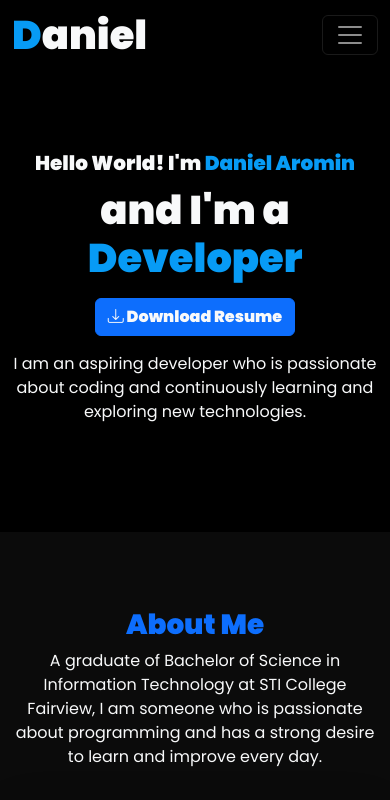
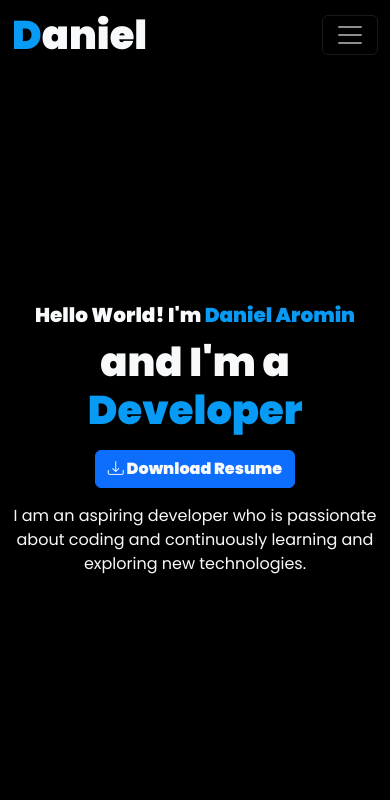
Before and after one commit to Ban1el/Personal-Website-1, a website: page index.html in a window 390 px wide. Shown: the top 800 px of the page. Drawn offline with nearby package versions, Linux system fonts and the light colour scheme; a web font is replaced by a local one.

Commit message:
Update resume, experience details and hero layout

```diff
--- a/index.html
+++ b/index.html
@@ -83,13 +83,14 @@
     <!-- main section -->
     <section id="intro" class="pt-0">
       <div class="container-lg">
-        <div class="row justify-content-center align-content-center">
-          <div
-            class="col-md-6 text-light text-center text-md-start d-flex align-items-center"
-          >
-            <div class="py-5">
+        <div
+          class="row d-flex justify-content-center align-content-center"
+          style="height: 80vh"
+        >
+          <div class="col-12 text-light text-centerd-flex align-items-center">
+            <div>
               <p
-                class="mb-2 intro-text fw-bold"
+                class="mb-2 intro-text fw-bold text-center"
                 data-aos="fade-right"
                 data-aos-once="true"
                 data-aos-duration="1000"
@@ -100,7 +101,7 @@
                 >
               </p>
               <h1
-                class="fw-bold"
+                class="fw-bold text-center"
                 data-aos="fade-right"
                 data-aos-once="true"
                 data-aos-duration="1000"
@@ -109,7 +110,11 @@
               >
                 and I'm a <span id="intro-position-text">Developer</span>
               </h1>
-              <a href="./assets/resume/Aromin, Daniel - Resume.pdf" download="">
+              <a
+                href="./assets/resume/Aromin, Daniel - Resume.pdf"
+                download=""
+                class="d-flex justify-content-center"
+              >
                 <button
                   type="button"
                   class="btn btn-primary mt-3 text-light fw-bold"
@@ -123,7 +128,7 @@
                 </button>
               </a>
               <p
-                class="mt-3"
+                class="mt-3 text-center"
                 data-aos="fade-right"
                 data-aos-once="true"
                 data-aos-duration="1000"
@@ -136,7 +141,7 @@
             </div>
           </div>
 
-          <div
+          <!-- <div
             class="col-md-5 d-none d-md-block pt-3"
             data-aos="fade-left"
             data-aos-once="true"
@@ -146,7 +151,7 @@
             <div class="d-flex justify-content-center align-items-center h-100">
               <img src="./assets/images/hero.png" alt="" class="img-fluid" />
             </div>
-          </div>
+          </div> -->
         </div>
       </div>
     </section>
@@ -228,8 +233,8 @@
                   <p
                     class="pt-1 animate animate--extra-fast showContent--downToUp"
                   >
-                    Alarmnet, Inc. (Internship) | Cubao, Quezon City (02/27/2023
-                    - 06/02/23)
+                    Alarmnet, Inc. (Internship) | Cubao, Quezon City (FEBRUARY -
+                    JUNE 2023)
                   </p>
                   <ul
                     class="animate animate--extra-fast showContent--downToUp about-ul"
@@ -237,6 +242,18 @@
                     <li>Technical Support</li>
                     <li>Web Developer</li>
                     <li>System Administrator</li>
+                  </ul>
+
+                  <p
+                    class="pt-1 animate animate--extra-fast showContent--downToUp"
+                  >
+                    Automobile Association Philippines (Fullstack Developer) |
+                    Gilmore, Quezon City (AUGUST - NOVEMBER 2023)
+                  </p>
+                  <ul
+                    class="animate animate--extra-fast showContent--downToUp about-ul"
+                  >
+                    <li>Web Developer</li>
                   </ul>
                 </div>
 
```
Also changed, not shown: 1 other file.
